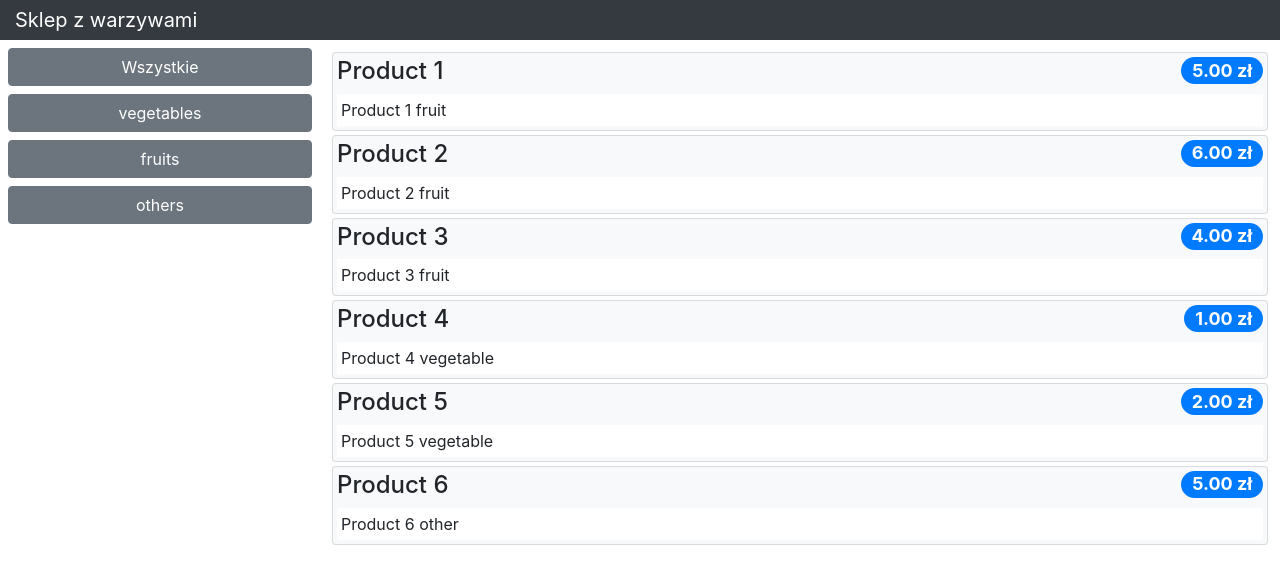
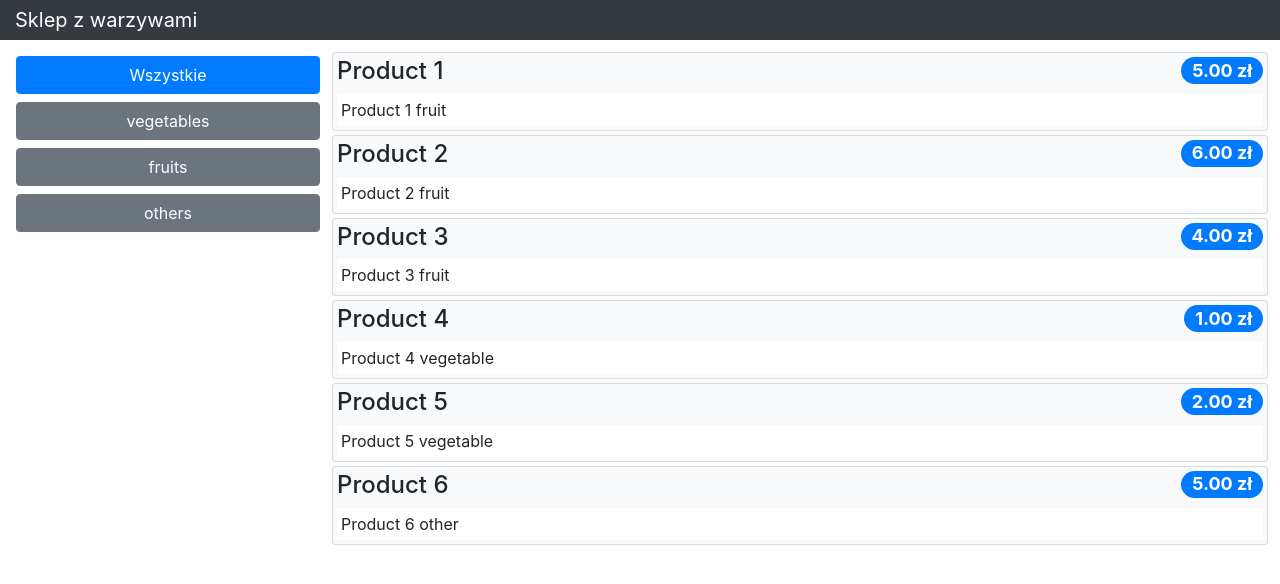
Before and after one commit to BlackH3art/vegetable-store, a React (Create React App) app: page /shop/products in a window 1280 px wide. Shown: the top 584 px of the page. Built offline with nearby package versions, Linux system fonts and the light colour scheme.

Commit message:
ToggleLink - active category

```diff
--- a/server.js
+++ b/server.js
@@ -21,12 +21,12 @@ createServer();
 
 app.use(cors());
 app.use(jsonServer.bodyParser);
-app.get("./api", (req, resp, next) => router(req, resp, next));
+app.use("./api", (req, resp, next) => router(req, resp, next));
 
 chokidar.watch(fileName).on("change", () => {
   console.log("Ponowne wczytywanie danych usługi...");
   createServer();
   console.log("Zakończono ponowne wczytywanie danych usługi.");
 });
-console.log(port, fileName);
+
 app.listen(port, () => `Usługa internetowa działa na porcie ${port}`)
--- /dev/null
+++ b/src/ToggleLink.js
@@ -0,0 +1,23 @@
+import React, { Component } from 'react';
+import { Route, Link } from 'react-router-dom';
+
+export class ToggleLink extends Component {
+
+
+  render() {
+    return (
+    <Route path={this.props.to} exact={this.props.exact} children={routeProps => {
+      const baseClasses = this.props.className || "m-2 btn btn-block";
+      const activeClass = this.props.activeClass || "btn-primary";
+      const inactiveClass = this.props.inactiveClass || "btn-secondary";
+
+      const combinedClasses = `${baseClasses} ${routeProps.match ? activeClass : inactiveClass}`;
+      return (
+        <Link to={this.props.to} className={combinedClasses}>
+          {this.props.children}
+        </Link>
+      )
+    }} />
+    )
+  }
+}
--- a/src/shop/CategoryNavigation.js
+++ b/src/shop/CategoryNavigation.js
@@ -1,16 +1,17 @@
 import React, { Component } from 'react';
-import { Link } from 'react-router-dom';
+// import { Link } from 'react-router-dom';
+import { ToggleLink } from '../ToggleLink';
 
 export class CategoryNavigation extends Component {
 
   render() {
     return (
       <>
-        <Link className="btn btn-secondary btn-block" to={this.props.baseUrl}>Wszystkie</Link>
+        <ToggleLink exact={true} to={this.props.baseUrl}>Wszystkie</ToggleLink>
         {this.props.categories && this.props.categories.map(category =>
-          <Link className="btn btn-secondary btn-block" key={category} to={`${this.props.baseUrl}/${category.toLowerCase()}`}>
+          <ToggleLink key={category} to={`${this.props.baseUrl}/${category.toLowerCase()}`}>
             {category}
-          </Link>
+          </ToggleLink>
           )}
       </>
      );
```
